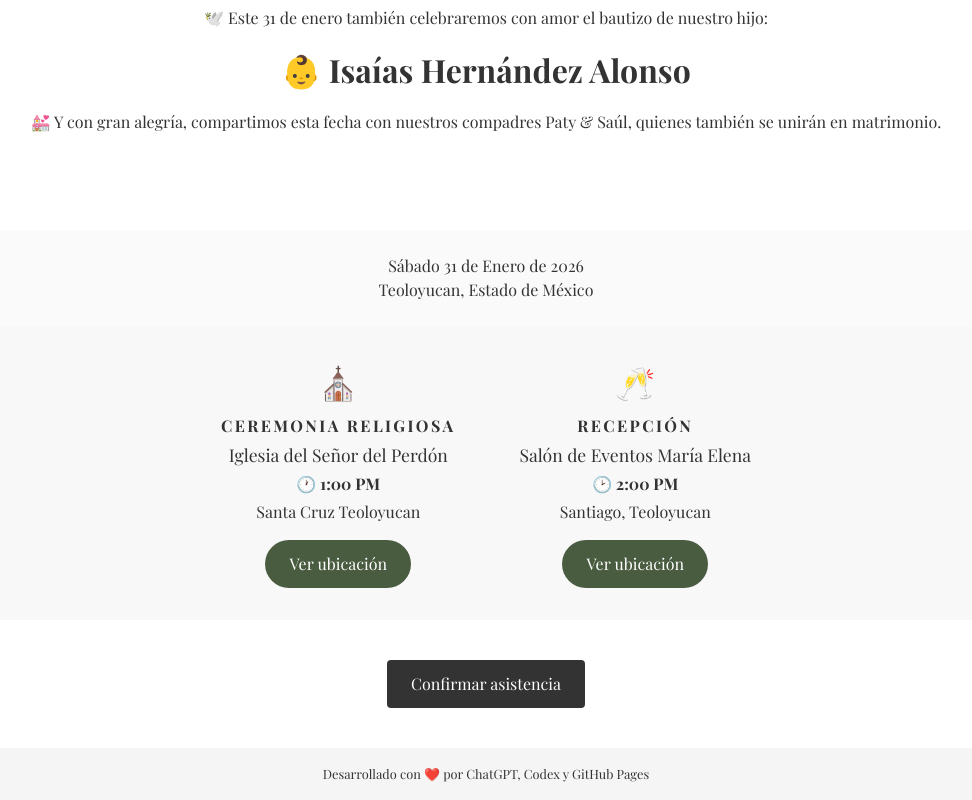
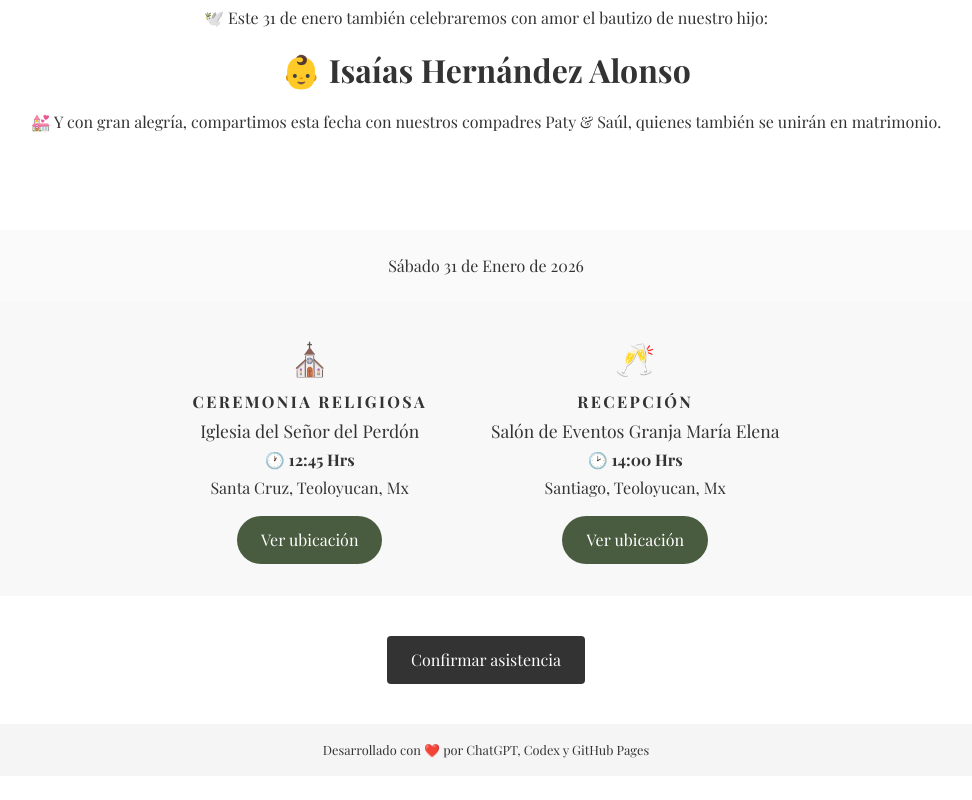
Before and after one commit to angelhdezv/wedding-mara-angel, a plain HTML site: page index.html in a window 1280 px wide. Shown: the part 1108-1908 px from the top of the page, without its empty margins (154-1126 px from the left). After the commit the page ends 1884 px from the top, so only its background shows below. Drawn offline with nearby package versions, Linux system fonts and the light colour scheme.

Commit message:
angel.hernandez/Update fixes

```diff
--- a/index.html
+++ b/index.html
@@ -52,7 +52,6 @@
 
         <section class="event-details">
             <p class="date">Sábado 31 de Enero de 2026</p>
-            <p class="location">Teoloyucan, Estado de México</p>
         </section>
 
         <section class="locations">
@@ -60,16 +59,16 @@
                 <div class="icon">⛪️</div>
                 <h3 class="location-title">CEREMONIA RELIGIOSA</h3>
                 <p class="location-subtitle">Iglesia del Señor del Perdón</p>
-                <p class="event-time">🕐 1:00 PM</p>
-                <p class="location-address">Santa Cruz Teoloyucan</p>
+                <p class="event-time">🕐 12:45 Hrs</p>
+                <p class="location-address">Santa Cruz, Teoloyucan, Mx</p>
                 <a class="btn-pill" href="https://maps.app.goo.gl/1suh9LqxnP5BCGt69" target="_blank" rel="noopener">Ver ubicación</a>
             </div>
             <div class="location-block">
                 <div class="icon">🥂</div>
                 <h3 class="location-title">RECEPCIÓN</h3>
-                <p class="location-subtitle">Salón de Eventos María Elena</p>
-                <p class="event-time">🕑 2:00 PM</p>
-                <p class="location-address">Santiago, Teoloyucan</p>
+                <p class="location-subtitle">Salón de Eventos Granja María Elena</p>
+                <p class="event-time">🕑 14:00 Hrs</p>
+                <p class="location-address">Santiago, Teoloyucan, Mx</p>
                 <a class="btn-pill" href="https://maps.app.goo.gl/UYbRKTfQYB2WSXby8" target="_blank" rel="noopener">Ver ubicación</a>
             </div>
         </section>
```
